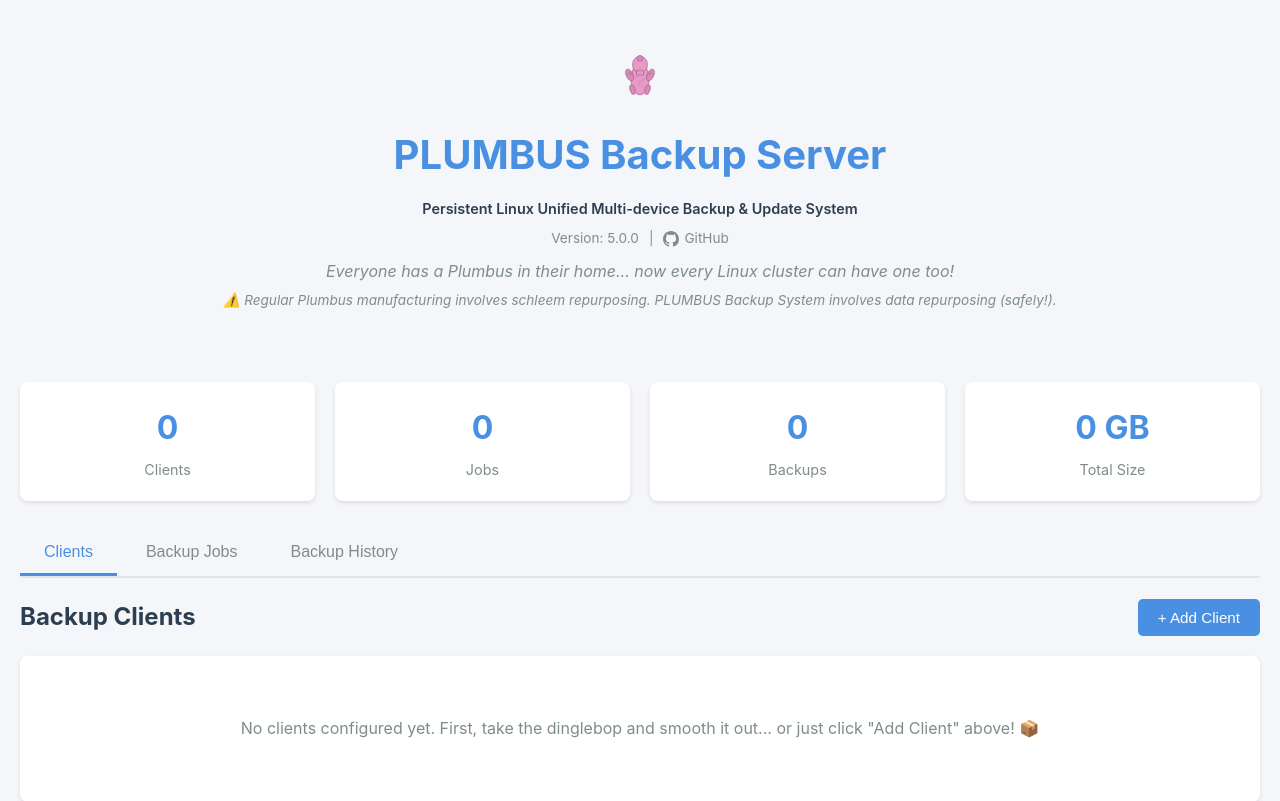
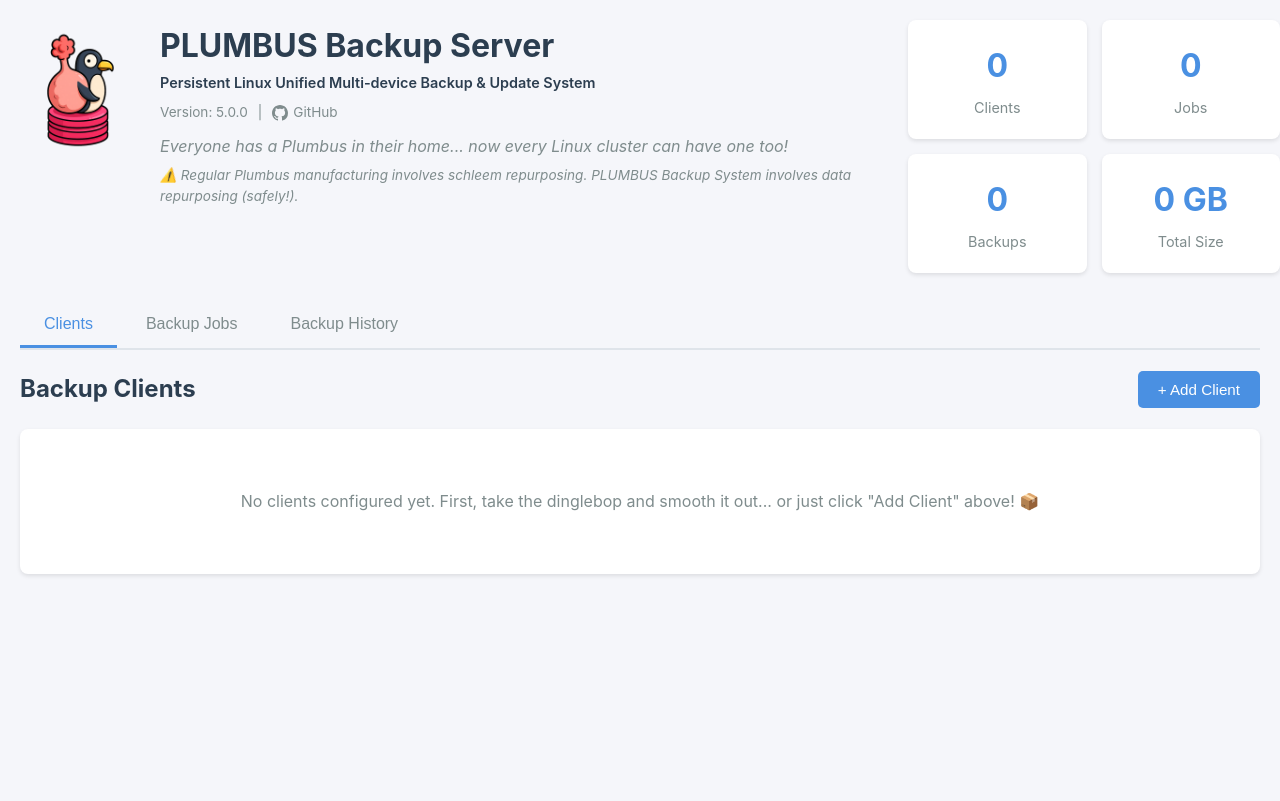
Before and after one commit to loryanstrant/plumbus, a Flask app: page / in a window 1280 px wide. Shown: the top 801 px of the page. After the commit the page ends 576 px from the top, so only its background shows below. Run offline with Flask 3, Linux system fonts and the light colour scheme; data that the repository does not hold is empty; parts of the project's set-up code (start-up, migrations or seed data) failed here and were passed over.

Commit message:
Update UI layout with new logo and two-column design
Co-authored-by: loryanstrant <51473494+loryanstrant@users.noreply.github.com>

```diff
--- a/static/style.css
+++ b/static/style.css
@@ -31,20 +31,36 @@ body {
     padding: 20px;
 }
 
-header {
-    text-align: center;
-    margin-bottom: 40px;
-    padding: 30px 0;
+/* Header Container */
+.header-container {
+    display: flex;
+    gap: 20px;
+    margin-bottom: 30px;
+    align-items: flex-start;
 }
 
-.header-icon {
-    margin-bottom: 15px;
+.header-left {
+    flex: 0 0 70%;
+    display: flex;
+    gap: 20px;
+    align-items: flex-start;
 }
 
-.plumbus-icon {
-    width: 50px;
-    height: 50px;
-    display: inline-block;
+.header-logo {
+    flex: 0 0 auto;
+    padding-top: 10px;
+}
+
+.plumbus-logo {
+    width: 120px;
+    height: 120px;
+    display: block;
+    object-fit: contain;
+}
+
+.header-content {
+    flex: 1;
+    min-width: 0;
 }
 
 header h1 {
@@ -63,10 +79,10 @@ header h1 {
 .header-meta {
     display: flex;
     align-items: center;
-    justify-content: center;
     gap: 10px;
     margin-bottom: 10px;
     font-size: 0.85em;
+    flex-wrap: wrap;
 }
 
 .version {
@@ -110,12 +126,15 @@ header h1 {
     font-style: italic;
 }
 
+.header-right {
+    flex: 0 0 30%;
+}
+
 /* Stats Panel */
-.stats-panel {
+.header-right .stats-panel {
     display: grid;
-    grid-template-columns: repeat(auto-fit, minmax(200px, 1fr));
-    gap: 20px;
-    margin-bottom: 30px;
+    grid-template-columns: repeat(2, 1fr);
+    gap: 15px;
 }
 
 .stat-card {
@@ -522,7 +541,21 @@ header h1 {
         padding: 10px;
     }
 
-    .stats-panel {
+    .header-container {
+        flex-direction: column;
+    }
+
+    .header-left {
+        flex: 1;
+        width: 100%;
+    }
+
+    .header-right {
+        flex: 1;
+        width: 100%;
+    }
+
+    .header-right .stats-panel {
         grid-template-columns: repeat(2, 1fr);
     }
 
--- a/templates/index.html
+++ b/templates/index.html
@@ -4,15 +4,17 @@
     <meta charset="UTF-8">
     <meta name="viewport" content="width=device-width, initial-scale=1.0">
     <title>Plumbus - Centralized Backup Solution</title>
-    <link rel="icon" type="image/svg+xml" href="/static/plumbus-icon.svg">
+    <link rel="icon" type="image/png" href="/static/plumbus-logo.png">
     <link rel="stylesheet" href="/static/style.css">
 </head>
 <body>
     <div class="container">
-        <header>
-            <div class="header-icon">
-                <img src="/static/plumbus-icon.svg" alt="Plumbus" class="plumbus-icon">
+        <div class="header-container">
+            <div class="header-left">
+                <div class="header-logo">
+                    <img src="/static/plumbus-logo.png" alt="Plumbus" class="plumbus-logo">
                 </div>
+                <div class="header-content">
                     <h1>PLUMBUS Backup Server</h1>
                     <p class="subtitle">Persistent Linux Unified Multi-device Backup & Update System</p>
                     <div class="header-meta">
@@ -27,8 +29,9 @@
                     </div>
                     <p class="tagline">Everyone has a Plumbus in their home... now every Linux cluster can have one too!</p>
                     <p class="tagline-small">⚠️ Regular Plumbus manufacturing involves schleem repurposing. PLUMBUS Backup System involves data repurposing (safely!).</p>
-        </header>
-
+                </div>
+            </div>
+            <div class="header-right">
                 <div class="stats-panel">
                     <div class="stat-card">
                         <h3 id="stat-clients">0</h3>
@@ -45,6 +48,8 @@
                     <div class="stat-card">
                         <h3 id="stat-size">0 GB</h3>
                         <p>Total Size</p>
+                    </div>
+                </div>
             </div>
         </div>
 
```
Also changed, not shown: static/plumbus-logo.png (added). Lines whose indentation alone changed are shown as unchanged.
